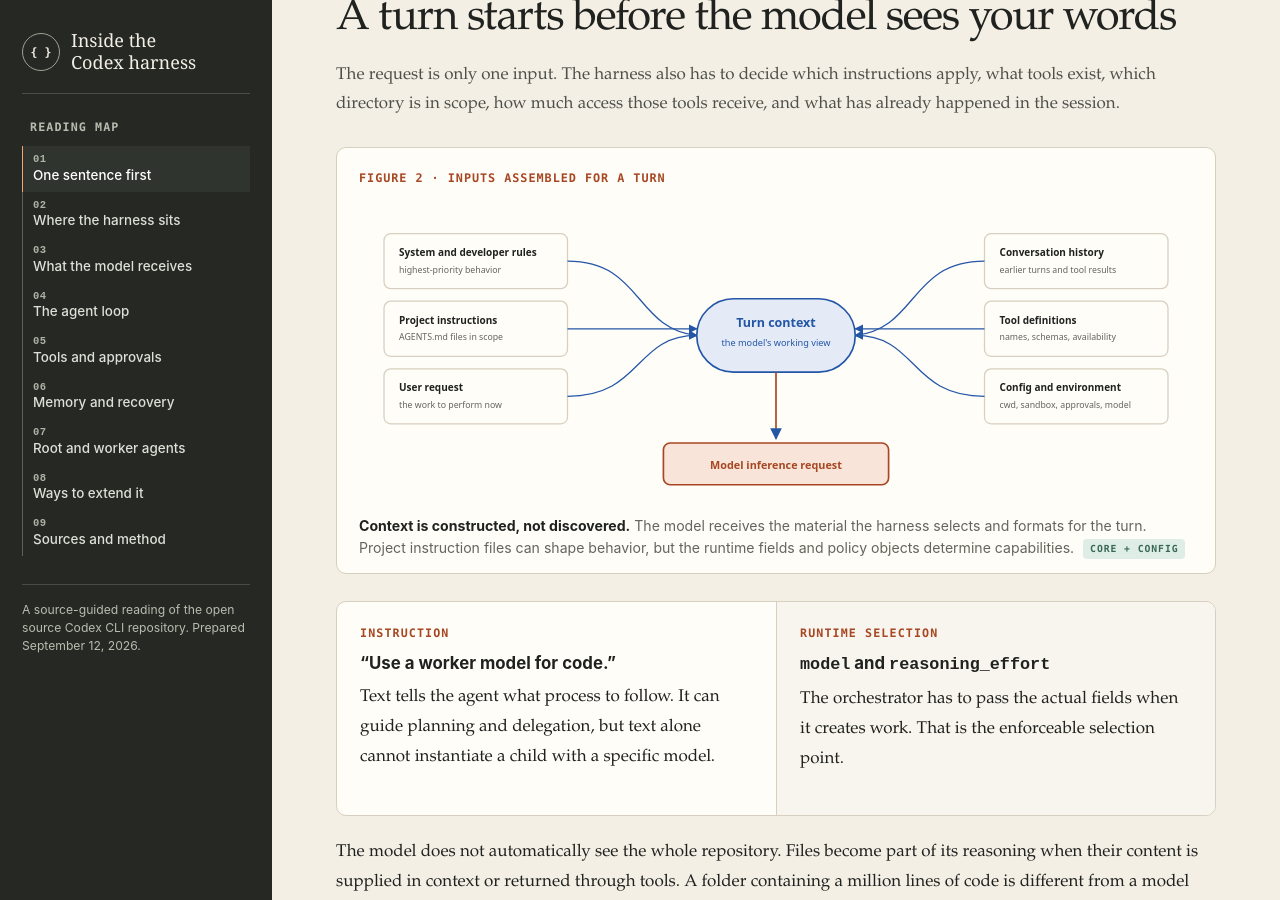
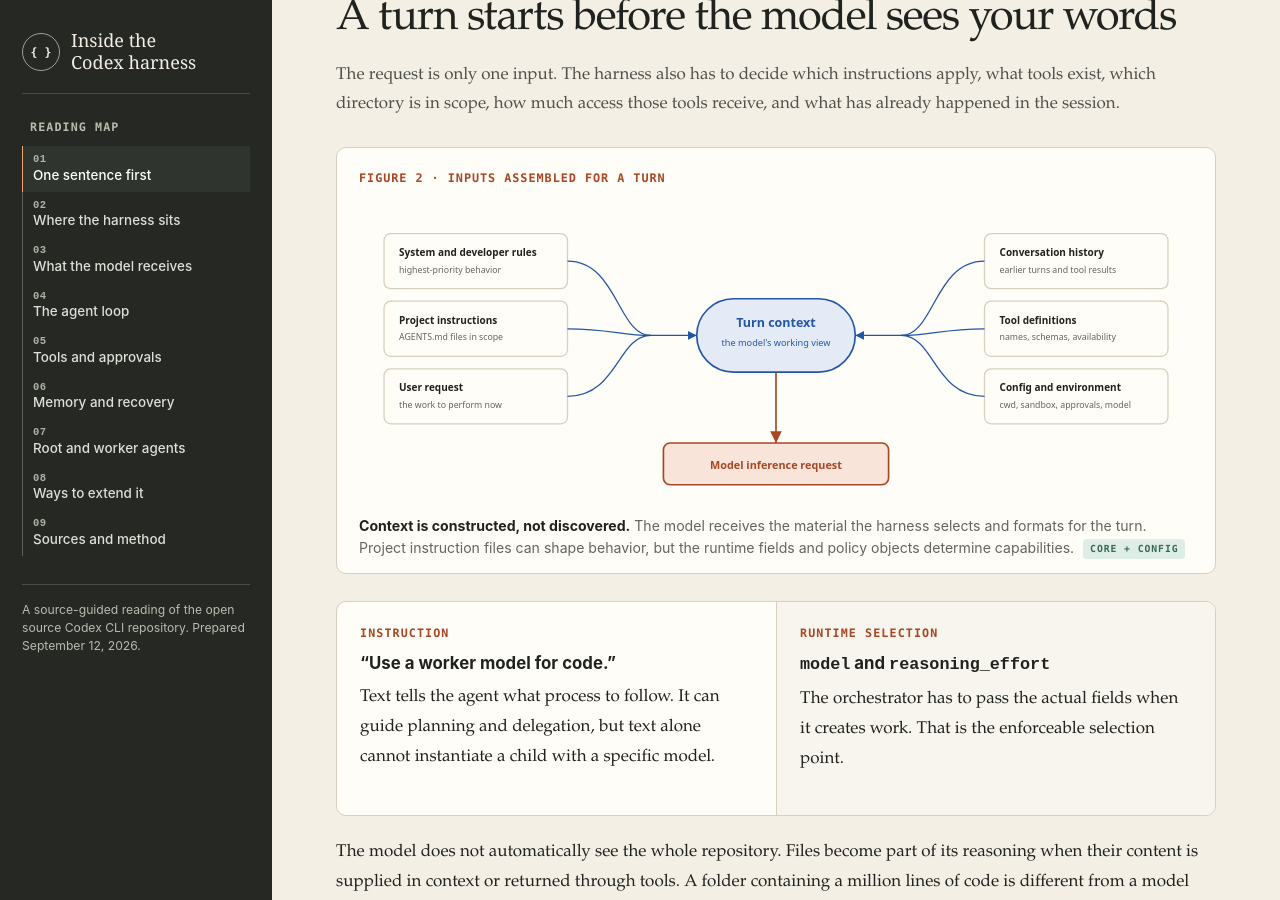
Before and after one commit to bsbarkur/bsbarkur.github.io, a Jekyll site: the page explainers/codex-harness-architecture.html, which Jekyll copies as it is, in a window 1280 px wide and 900 px high, scrolled down 3156 px. Built offline with Jekyll 4.4.1, drawn with Linux system fonts in a browser that asks for light colours; Markdown is read by kramdown in place of the engine named in the settings.

Commit message:
Fix Figure 2 arrow connections in Codex explainer

```diff
--- a/explainers/codex-harness-architecture.html
+++ b/explainers/codex-harness-architecture.html
@@ -107,13 +107,13 @@ a,code,.meta span,.cite{overflow-wrap:anywhere;word-break:break-word}
   <p class="intro">The request is only one input. The harness also has to decide which instructions apply, what tools exist, which directory is in scope, how much access those tools receive, and what has already happened in the session.</p>
   <figure>
     <div class="figure-title">Figure 2 · Inputs assembled for a turn</div>
-    <svg viewBox="0 0 1000 360" role="img" aria-labelledby="ctx-title ctx-desc"><title id="ctx-title">Context assembly</title><desc id="ctx-desc">Instructions, configuration, conversation history, workspace state, tool descriptions, and user input feed a turn context passed to the model.</desc><defs><marker id="a2" viewBox="0 0 10 10" refX="9" refY="5" markerWidth="7" markerHeight="7" orient="auto"><path d="M0 0L10 5L0 10z" fill="#2456a6"/></marker></defs><g font-family="system-ui,sans-serif" fill="#20221f">
+    <svg viewBox="0 0 1000 360" role="img" aria-labelledby="ctx-title ctx-desc"><title id="ctx-title">Context assembly</title><desc id="ctx-desc">Instructions, configuration, conversation history, workspace state, tool descriptions, and user input feed a turn context passed to the model.</desc><defs><marker id="a2" viewBox="0 0 10 10" refX="10" refY="5" markerWidth="7" markerHeight="7" orient="auto" overflow="visible"><path d="M0 0L10 5L0 10z" fill="#2456a6"/></marker><marker id="a2-out" viewBox="0 0 10 10" refX="10" refY="5" markerWidth="7" markerHeight="7" orient="auto" overflow="visible"><path d="M0 0L10 5L0 10z" fill="#a74723"/></marker></defs><g font-family="system-ui,sans-serif" fill="#20221f">
       <g fill="#fffdf8" stroke="#d7cfbf" stroke-width="1.5"><rect x="30" y="38" width="220" height="66" rx="8"/><rect x="30" y="119" width="220" height="66" rx="8"/><rect x="30" y="200" width="220" height="66" rx="8"/><rect x="750" y="38" width="220" height="66" rx="8"/><rect x="750" y="119" width="220" height="66" rx="8"/><rect x="750" y="200" width="220" height="66" rx="8"/></g>
       <g font-size="12" font-weight="700"><text x="48" y="65">System and developer rules</text><text x="48" y="146">Project instructions</text><text x="48" y="227">User request</text><text x="768" y="65">Conversation history</text><text x="768" y="146">Tool definitions</text><text x="768" y="227">Config and environment</text></g>
       <g font-size="10.5" fill="#65645d"><text x="48" y="85">highest-priority behavior</text><text x="48" y="166">AGENTS.md files in scope</text><text x="48" y="247">the work to perform now</text><text x="768" y="85">earlier turns and tool results</text><text x="768" y="166">names, schemas, availability</text><text x="768" y="247">cwd, sandbox, approvals, model</text></g>
-      <g stroke="#2456a6" stroke-width="1.5" fill="none" marker-end="url(#a2)"><path d="M250 71C340 71 330 152 405 160"/><path d="M250 152H405"/><path d="M250 233C340 233 330 160 405 160"/><path d="M750 71C660 71 670 152 595 160"/><path d="M750 152H595"/><path d="M750 233C660 233 670 160 595 160"/></g>
+      <g stroke="#2456a6" stroke-width="1.5" fill="none"><path d="M250 71C310 71 310 160 350 160"/><path d="M250 152C300 152 315 160 350 160"/><path d="M250 233C310 233 310 160 350 160"/><path d="M750 71C690 71 690 160 650 160"/><path d="M750 152C700 152 685 160 650 160"/><path d="M750 233C690 233 690 160 650 160"/><path d="M350 160H405" marker-end="url(#a2)"/><path d="M650 160H595" marker-end="url(#a2)"/></g>
       <rect x="405" y="116" width="190" height="88" rx="44" fill="#e4ebf7" stroke="#2456a6" stroke-width="2"/><text x="500" y="150" text-anchor="middle" font-size="15" font-weight="750" fill="#2456a6">Turn context</text><text x="500" y="173" text-anchor="middle" font-size="11" fill="#2456a6">the model's working view</text>
-      <path d="M500 204V284" fill="none" stroke="#a74723" stroke-width="2" marker-end="url(#a2)"/><rect x="365" y="289" width="270" height="50" rx="8" fill="#f8e4d8" stroke="#a74723" stroke-width="2"/><text x="500" y="320" text-anchor="middle" font-size="13" font-weight="700" fill="#a74723">Model inference request</text>
+      <path d="M500 204V289" fill="none" stroke="#a74723" stroke-width="2" marker-end="url(#a2-out)"/><rect x="365" y="289" width="270" height="50" rx="8" fill="#f8e4d8" stroke="#a74723" stroke-width="2"/><text x="500" y="320" text-anchor="middle" font-size="13" font-weight="700" fill="#a74723">Model inference request</text>
     </g></svg>
     <figcaption><b>Context is constructed, not discovered.</b> The model receives the material the harness selects and formats for the turn. Project instruction files can shape behavior, but the runtime fields and policy objects determine capabilities. <span class="source-tag">core + config</span></figcaption>
   </figure>
```
